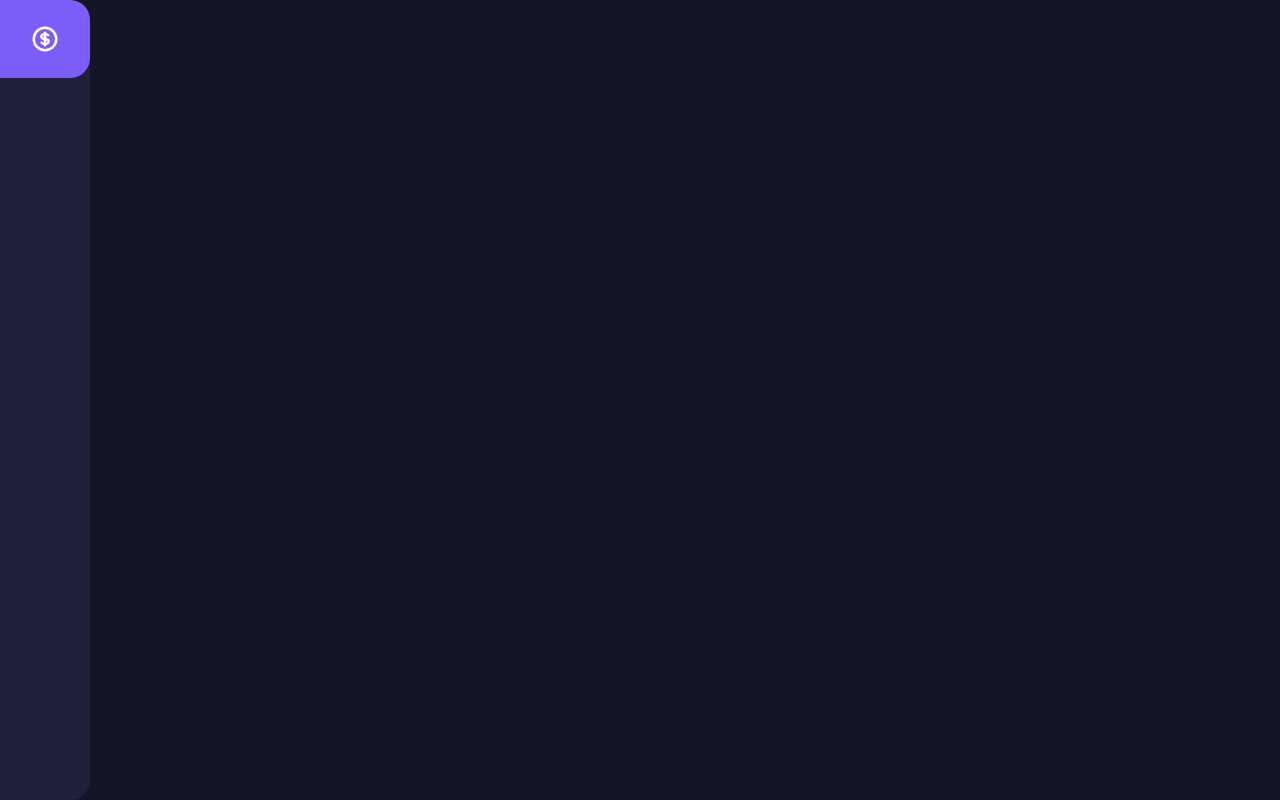
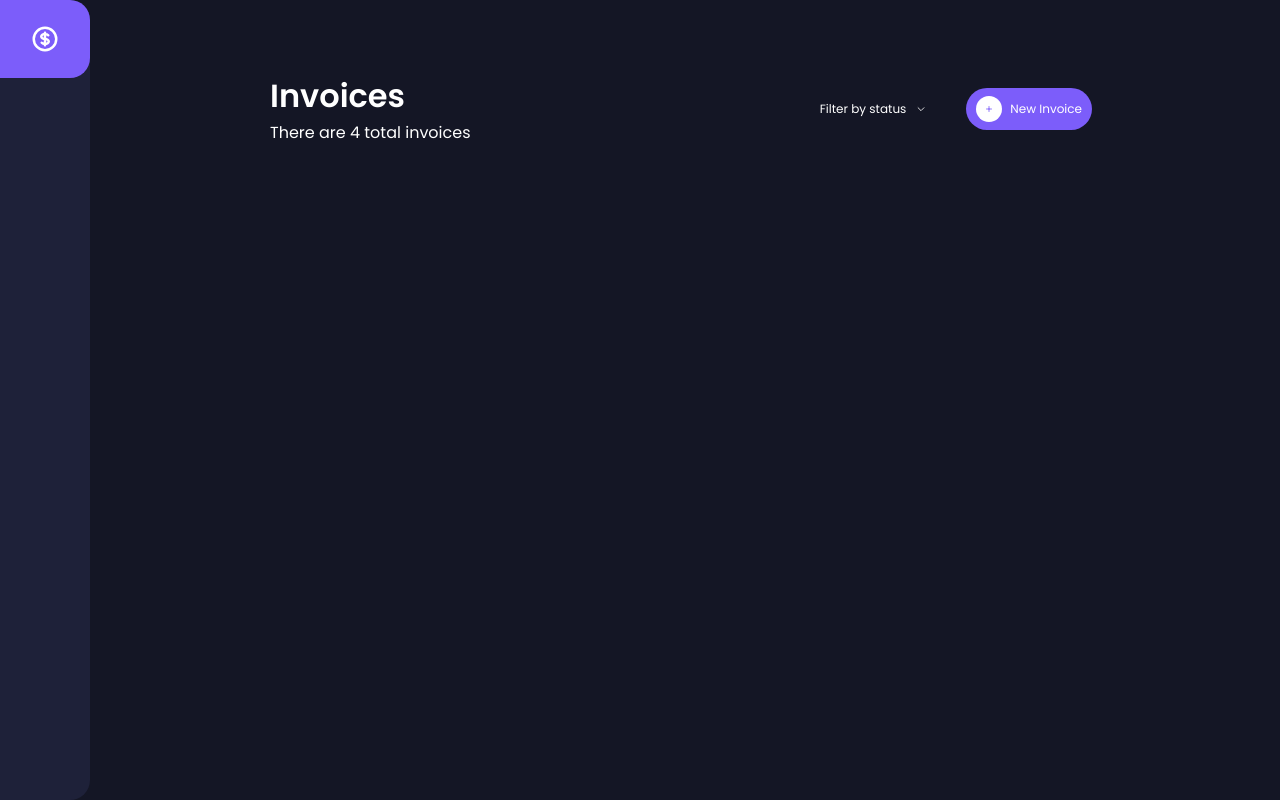
Before and after one commit to rodionsibov/super-duper-octo-robot, a Vue app: page / in a window 1280 px wide. Built offline with nearby package versions, Linux system fonts and the light colour scheme.

Commit message:
style: home view header

```diff
--- a/src/App.vue
+++ b/src/App.vue
@@ -56,7 +56,7 @@ export default {
     flex-direction: row !important;
   }
 
-  .app-conent {
+  .app-content {
     padding: 0 20px;
     flex: 1;
     position: relative;
@@ -70,6 +70,7 @@ export default {
   height: 100vh;
   background-color: #141625;
   color: #fff;
+  padding: 30px;
 
   p {
     margin-top: 16px;
--- a/src/views/Home.vue
+++ b/src/views/Home.vue
@@ -1,12 +1,151 @@
 <template>
-  <div class="home">
-
+  <div class="home container">
+    <div class="header flex">
+      <div class="left flex flex-column">
+        <h1>Invoices</h1>
+        <span>There are 4 total invoices</span>
+      </div>
+      <div class="right flex">
+        <div class="filter flex" @click="toggleFilterMenu">
+          <span>Filter by status</span>
+          <svg
+            xmlns="http://www.w3.org/2000/svg"
+            class="h-6 w-6"
+            fill="none"
+            viewBox="0 0 24 24"
+            stroke="currentColor"
+          >
+            <path
+              stroke-linecap="round"
+              stroke-linejoin="round"
+              stroke-width="2"
+              d="M19 9l-7 7-7-7"
+            />
+          </svg>
+          <ul v-show="filterMenu" class="filter-menu">
+            <li>Draft</li>
+            <li>Pending</li>
+            <li>Paid</li>
+            <li>Clear Filter</li>
+          </ul>
+        </div>
+        <div @click="newInvoice" class="button flex">
+          <div class="inner-button flex">
+            <svg
+              xmlns="http://www.w3.org/2000/svg"
+              class="h-6 w-6"
+              fill="none"
+              viewBox="0 0 24 24"
+              stroke="currentColor"
+            >
+              <path
+                stroke-linecap="round"
+                stroke-linejoin="round"
+                stroke-width="2"
+                d="M12 6v6m0 0v6m0-6h6m-6 0H6"
+              />
+            </svg>
+          </div>
+          <span>New Invoice</span>
+        </div>
+      </div>
+    </div>
   </div>
 </template>
 
 <script>
+export default {
+  name: "Home",
+  data() {
+    return {
+      filterMenu: null,
+    };
+  },
+  methods: {
+    newInvoice() {},
+    toggleFilterMenu() {
+      this.filterMenu = !this.filterMenu;
+    },
+  },
+};
+</script>
 
-export default {
-  name: 'Home',
+<style lang="scss" scoped>
+.home {
+  color: #fff;
+
+  .header {
+    margin-bottom: 65px;
+
+    .left,
+    .right {
+      flex: 1;
+    }
+
+    .right {
+      justify-content: flex-end;
+      align-items: center;
+    }
+
+    .button,
+    .filter {
+      align-items: center;
+
+      span {
+        font-size: 12px;
+      }
+    }
+
+    .filter {
+      cursor: pointer;
+      position: relative;
+      margin-right: 40px;
+
+      svg {
+        margin-left: 10px;
+        width: 10px;
+      }
+
+      .filter-menu {
+        width: 120px;
+        position: absolute;
+        top: 25px;
+        list-style: none;
+        background-color: #1e2139;
+        box-shadow: 0 4px 6px -1px rgba(0, 0, 0, 0.1),
+          0 2px 4px -1px rgba(0, 0, 0, 0.06);
+      }
+
+      li {
+        cursor: pointer;
+        font-size: 12px;
+        padding: 10px 20px;
+        &:hover {
+          color: #1e2139;
+          background-color: #fff;
+        }
+      }
+    }
+
+    .button {
+      padding: 8px 10px;
+      background-color: #7c5dfa;
+      border-radius: 40px;
+
+      .inner-button {
+        margin-right: 8px;
+        border-radius: 50%;
+        padding: 8px;
+        align-items: center;
+        justify-content: center;
+        background-color: #fff;
+
+        svg {
+          width: 10px;
+          color: #7c5dfa;
+        }
+      }
+    }
+  }
 }
-</script>
+</style>
```
